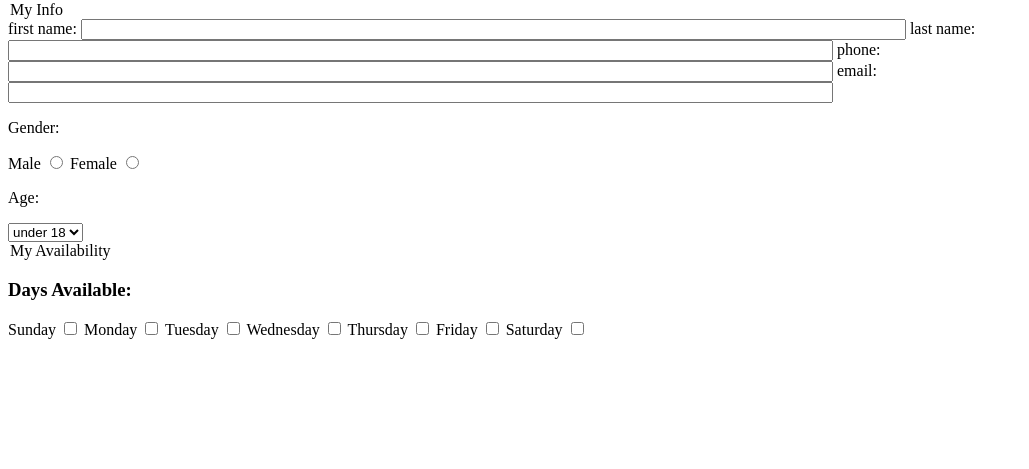
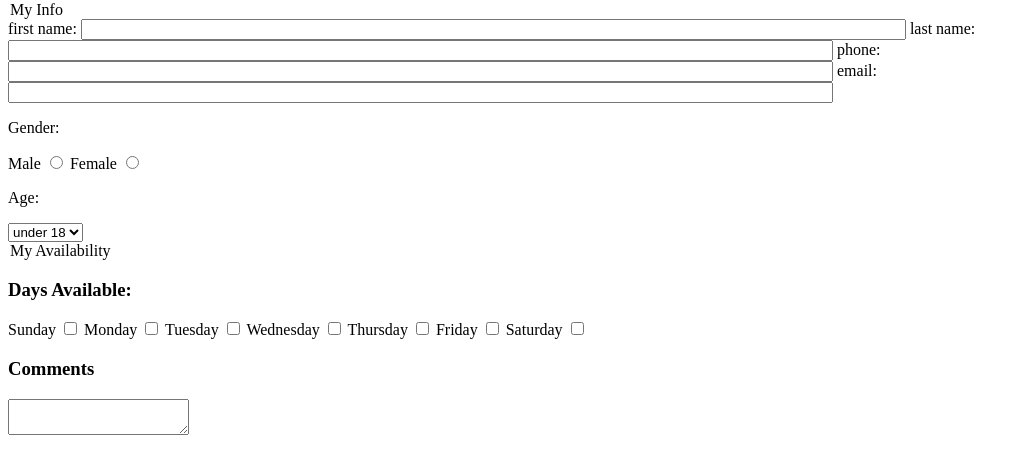
Before and after one commit to jdeifel/ITMD361_Lab5, a plain HTML site: page index.html in a window 1280 px wide. Shown: the part 79-548 px from the top of the page, without its empty margins (0-1029 px from the left). Drawn offline with Linux system fonts and the light colour scheme.

Commit message:
Add Comments section

```diff
--- a/index.html
+++ b/index.html
@@ -31,6 +31,8 @@
     <label>Thursday <input type="checkbox" name="available_field[]" value="thursday"></label>
     <label>Friday <input type="checkbox" name="available_field[]" value="friday"></label>
     <label>Saturday <input type="checkbox" name="available_field[]" value="saturday"></label>
+    <h3>Comments</h3>
+    <textarea name="comments_field"></textarea>
   </form>
 </body>
 
```
